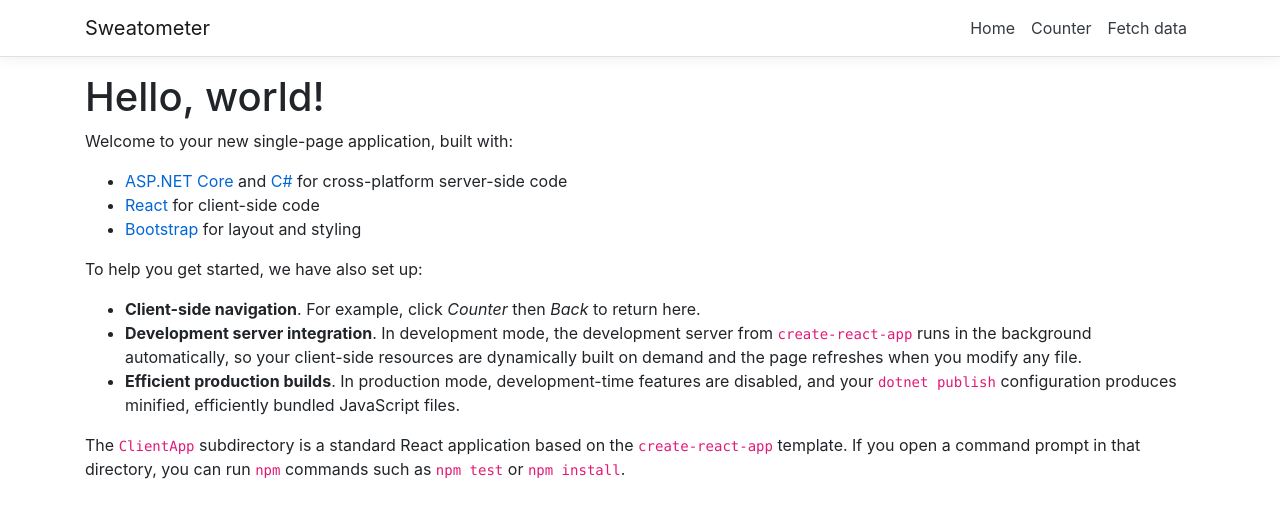
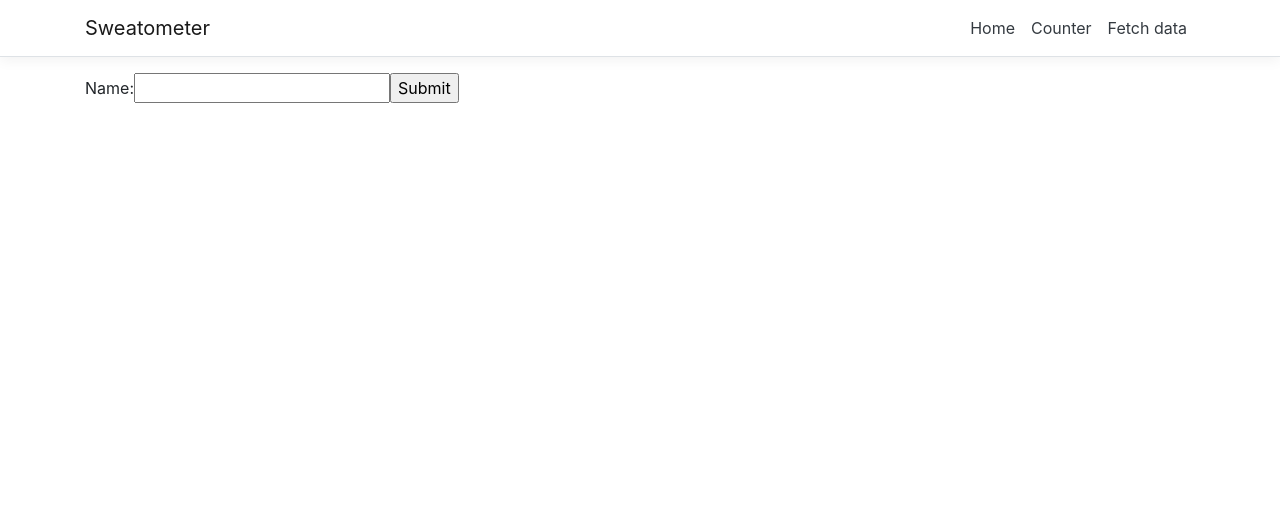
Before and after one commit to jcassem/Sweatometer, a React (Create React App) app in the folder Sweatometer/ClientApp/: page / in a window 1280 px wide. Shown: the top 518 px of the page. Built offline with nearby package versions, Linux system fonts and the light colour scheme.

Commit message:
Get an input field to word with api to return similar sounding words based off provided word.

```diff
--- a/Sweatometer/ClientApp/src/components/Home.js
+++ b/Sweatometer/ClientApp/src/components/Home.js
@@ -1,26 +1,44 @@
 import React, { Component } from 'react';
+import { Sweatometer } from './Sweatometer';
 
 export class Home extends Component {
-  static displayName = Home.name;
+    static displayName = Home.name;
 
-  render () {
-    return (
-      <div>
-        <h1>Hello, world!</h1>
-        <p>Welcome to your new single-page application, built with:</p>
-        <ul>
-          <li><a href='https://get.asp.net/'>ASP.NET Core</a> and <a href='https://msdn.microsoft.com/en-us/library/67ef8sbd.aspx'>C#</a> for cross-platform server-side code</li>
-          <li><a href='https://facebook.github.io/react/'>React</a> for client-side code</li>
-          <li><a href='http://getbootstrap.com/'>Bootstrap</a> for layout and styling</li>
-        </ul>
-        <p>To help you get started, we have also set up:</p>
-        <ul>
-          <li><strong>Client-side navigation</strong>. For example, click <em>Counter</em> then <em>Back</em> to return here.</li>
-          <li><strong>Development server integration</strong>. In development mode, the development server from <code>create-react-app</code> runs in the background automatically, so your client-side resources are dynamically built on demand and the page refreshes when you modify any file.</li>
-          <li><strong>Efficient production builds</strong>. In production mode, development-time features are disabled, and your <code>dotnet publish</code> configuration produces minified, efficiently bundled JavaScript files.</li>
-        </ul>
-        <p>The <code>ClientApp</code> subdirectory is a standard React application based on the <code>create-react-app</code> template. If you open a command prompt in that directory, you can run <code>npm</code> commands such as <code>npm test</code> or <code>npm install</code>.</p>
-      </div>
-    );
+    constructor(props) {
+        super(props);
+        this.state = {
+            wordToSoundLike: '',
+            hasSubmitted: false
+        };
+
+        this.handleChange = this.handleChange.bind(this);
+        this.handleSubmit = this.handleSubmit.bind(this);
+    }
+
+    handleChange(event) {
+        this.setState({ wordToSoundLike: event.target.value });
+    }
+
+    handleSubmit(event) {
+        var newState = this.state;
+        newState.hasSubmitted = true;
+        this.setState(newState);
+
+        event.preventDefault();
+    }
+
+    render() {
+        return (
+            <div>
+            <form onSubmit={this.handleSubmit}>
+                <label>
+                    Name:
+                    <input type="text" value={this.state.wordToSoundLike} onChange={this.handleChange} />
+                </label>
+                <input type="submit" value="Submit" />
+                </form>
+                {this.state.hasSubmitted === true ? <Sweatometer wordToSoundLike={this.state.wordToSoundLike} /> : <div />}
+            </div>
+        );
   }
 }
--- a/Sweatometer/ClientApp/src/components/Sweatometer.js
+++ b/Sweatometer/ClientApp/src/components/Sweatometer.js
@@ -1,18 +1,20 @@
 import React, { Component } from 'react';
 
 export class Sweatometer extends Component {
-  static displayName = Sweatometer.name;
 
   constructor(props) {
     super(props);
-    this.state = { forecasts: [], loading: true };
+      this.state = {
+          similarWords: [],
+          loading: true
+      };
   }
 
-  componentDidMount() {
+    componentDidMount() {
     this.populateWeatherData();
   }
 
-  static renderForecastsTable(similarWords) {
+  static renderSimilarWordsTable(similarWords) {
     return (
       <table className='table table-striped' aria-labelledby="tabelLabel">
         <thead>
@@ -38,20 +40,19 @@ export class Sweatometer extends Component {
   render() {
     let contents = this.state.loading
       ? <p><em>Loading...</em></p>
-      : Sweatometer.renderForecastsTable(this.state.forecasts);
+      : Sweatometer.renderSimilarWordsTable(this.state.similarWords);
 
     return (
-      <div>
-        <h1 id="tabelLabel" >Sweatometer Test</h1>
-        <p>Returns a list of similar sounding words to 'test'.</p>
+        <div>
+            <p>Returns a list of similar sounding words to '{this.props.wordToSoundLike}'.</p>
         {contents}
       </div>
     );
   }
 
   async populateWeatherData() {
-    const response = await fetch('wordfinder');
+      const response = await fetch('api/wordfinder/' + this.props.wordToSoundLike);
     const data = await response.json();
-    this.setState({ forecasts: data, loading: false });
+    this.setState({ similarWords: data, loading: false });
   }
 }
```
Also changed, not shown: 1 other file (tests, documents, lock files or other folders).
